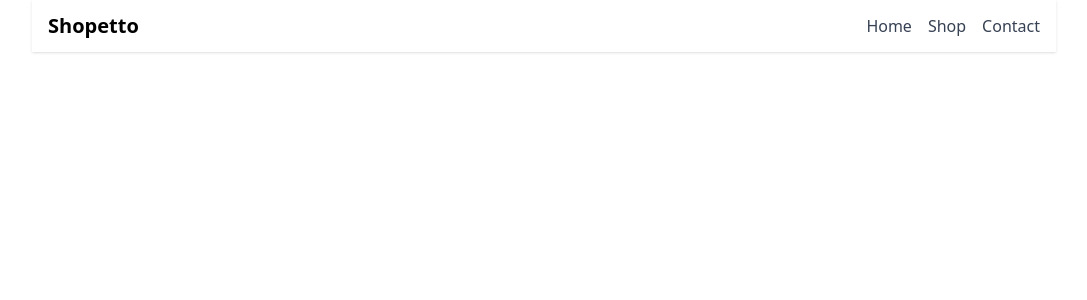
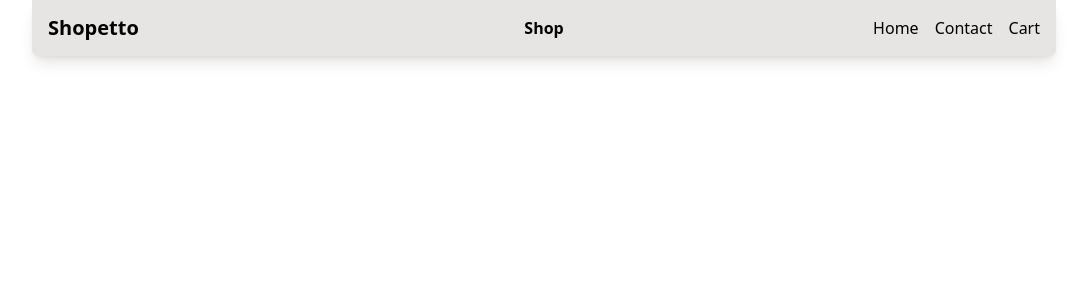
Before and after one commit to advdylan/shopetto, a Nuxt app in the folder frontend/shopetto/: page / in a window 1280 px wide. Shown: the top 300 px of the page, without its empty margins (96-1183 px from the left). Built offline with nearby package versions, Linux system fonts and the light colour scheme; no server answers.

Commit message:
category drop down design

```diff
--- /dev/null
+++ b/frontend/shopetto/components/CategoryDropDown.vue
@@ -0,0 +1,50 @@
+<template>
+  <div
+  v-if="categoryStore.dropdownHover"
+  @mouseenter="categoryStore.onMouseEnter"
+  @mouseleave="categoryStore.onMouseLeave"
+  class="bg-stone-100 w-180 h-85 shadow-lg mt-2 rounded-md flex place-items-start gap-4 px-2 py-2"
+>
+  <!-- Left Column -->
+  <div class="w-1/4 h-full border-r border-solid border-stone-300">
+    <ul class="list-inside">
+      <li
+        v-for="category in parentCategories"
+        class="p-2">
+
+        <span class="inline-block border-b border-stone-300 shadow rounded-sm p-1 w-4/5">
+          {{ category.name }}
+        </span>
+      </li>
+    </ul>
+
+
+  </div>
+
+  <!-- Middle Column -->
+  <div class="w-1/4 h-full border-r border-solid border-stone-300">Middle</div>
+
+  <!-- Right Column -->
+  <div class="w-2/4 h-full border-r border-solid border-stone-300">Right</div>
+</div>
+</template>
+
+<script setup lang="ts">
+import { useCategoryStore } from '~/stores/products'
+
+
+const categoryStore = useCategoryStore()
+const categories = storeToRefs(categoryStore)
+
+const parentCategories = computed(() => {
+  return categories.categories.value.filter(category => category.parent === null)
+})
+
+
+onMounted(() => {
+  if (categoryStore.categories.length === 0) {
+    categoryStore.fetchCategories()
+  }
+
+})
+</script>
--- a/frontend/shopetto/components/Navbar.vue
+++ b/frontend/shopetto/components/Navbar.vue
@@ -2,12 +2,34 @@
 
 
 
-  <nav class="bg-white shadow px-4 py-3 flex items-center justify-between">
-    <div class="text-xl font-bold">Shopetto</div>
+
+
+
+  <nav class="bg-stone-200 shadow-lg px-4 py-3 rounded-br-md rounded-bl-md flex items-center justify-between">
+    <div class="text-xl font-bold">Shopetto
+
+    </div>
+    <div  @mouseenter="categoryStore.onMouseEnter" @mouseleave="categoryStore.onMouseLeave" class="absolute left-1/2 transform -translate-x-1/2 text-black font-bold hover:text-blue-600 cursor-pointer flex items-center justify-center gap-x-1 py-1">
+      Shop
+      <Icon size="1.5em" name="mdi-light:format-list-bulleted"/>
+    </div>
     <div class="hidden md:flex space-x-4">
-      <a href="/" class="text-gray-700 hover:text-blue-600">Home</a>
-      <a href="/shop" class="text-gray-700 hover:text-blue-600">Shop</a>
-      <a href="/contact" class="text-gray-700 hover:text-blue-600">Contact</a>
+      <button href="/"
+        class="text-black-700 hover:text-blue-600  cursor-pointer flex items-center justify-center gap-x-1 py-1">
+        <Icon size="1.5em" name="mdi-light:home" />
+        Home
+      </button>
+      <button href="/contact"
+        class="text-black-700 hover:text-blue-600 cursor-pointer flex items-center justify-center gap-x-1 py-1">
+        <Icon size="1.5em" name="mdi-light:phone" />
+        Contact
+      </button>
+      <button href="/"
+        class="text-black-700 hover:text-blue-600 cursor-pointer flex items-center justify-center gap-x-1 py-1">
+        <Icon size="1.5em" name="mdi-light:cart" />
+        Cart
+      </button>
+
     </div>
     <button @click="mobileOpen = !mobileOpen" class="md:hidden">
       <svg class="w-6 h-6" fill="none" stroke="currentColor" viewBox="0 0 24 24">
@@ -17,27 +39,38 @@
     </button>
 
     <div v-if="mobileOpen" class="absolute top-16 left-0 w-full bg-white shadow-md md:hidden">
-      <a href="/" class="block px-4 py-2 text-gray-700 hover:bg-gray-100">Home <Icon name="mdi-light:account" style="color: black" /> </a>
+      <a href="/" class="block px-4 py-2 text-gray-700 hover:bg-gray-100">Home<Icon name="mdi-light:account"/> </a>
       <a href="/shop" class="block px-4 py-2 text-gray-700 hover:bg-gray-100">Shop</a>
       <a href="/contact" class="block px-4 py-2 text-gray-700 hover:bg-gray-100">Contact</a>
     </div>
+
+
+
+
+
   </nav>
+  <div class="flex items-center justify-center">
+    <CategoryDropDown/>
+  </div>
+
+
+
 </template>
 
 <script setup lang="ts">
-import { useCategoryStore } from '~/stores/products';
+
 import { Icon } from '#components'
 import { ref } from 'vue';
+import CategoryDropDown from './CategoryDropDown.vue';
+import { useCategoryStore } from '~/stores/products'
 
 const mobileOpen = ref(false)
+const categoryDropDownActive = ref(false)
 const categoryStore = useCategoryStore()
 
 
+onMounted(() => {
 
-onMounted(() => {
-  if(categoryStore.categories.length === 0) {
-    categoryStore.fetchCategories()
-  }
 })
 
 </script>
--- a/frontend/shopetto/pages/index.vue
+++ b/frontend/shopetto/pages/index.vue
@@ -3,6 +3,7 @@
     <div class="flex justify-center w-full">
       <div class="w-full max-w-[80vw]">
         <Navbar></Navbar>
+
       </div>
     </div>
 
--- a/frontend/shopetto/stores/products.ts
+++ b/frontend/shopetto/stores/products.ts
@@ -2,10 +2,13 @@ import {defineStore} from 'pinia'
 import type { Category } from '~/types/category'
 
 
+let timeout: ReturnType<typeof setTimeout> | null = null
 
 export const useCategoryStore = defineStore('category', {
   state: () => ({
-    categories: [] as Category[]
+    categories: [] as Category[],
+    dropdownHover: false,
+
   }),
   actions: {
 
@@ -24,7 +27,18 @@ export const useCategoryStore = defineStore('category', {
       } catch (error) {
         console.error('Failed to fetch categories', error)
       }
-}
+},
+    onMouseEnter() {
+      console.log("mouseEnter")
+      if (timeout) clearTimeout(timeout)
+      this.dropdownHover = true
+    },
+    onMouseLeave() {
+      console.log(timeout)
+      timeout = setTimeout(() => {
+        this.dropdownHover = false
+      }, 100)
+    },
 
   }
 })
```
Also changed, not shown: 2 other files (tests, documents, lock files or other folders).
